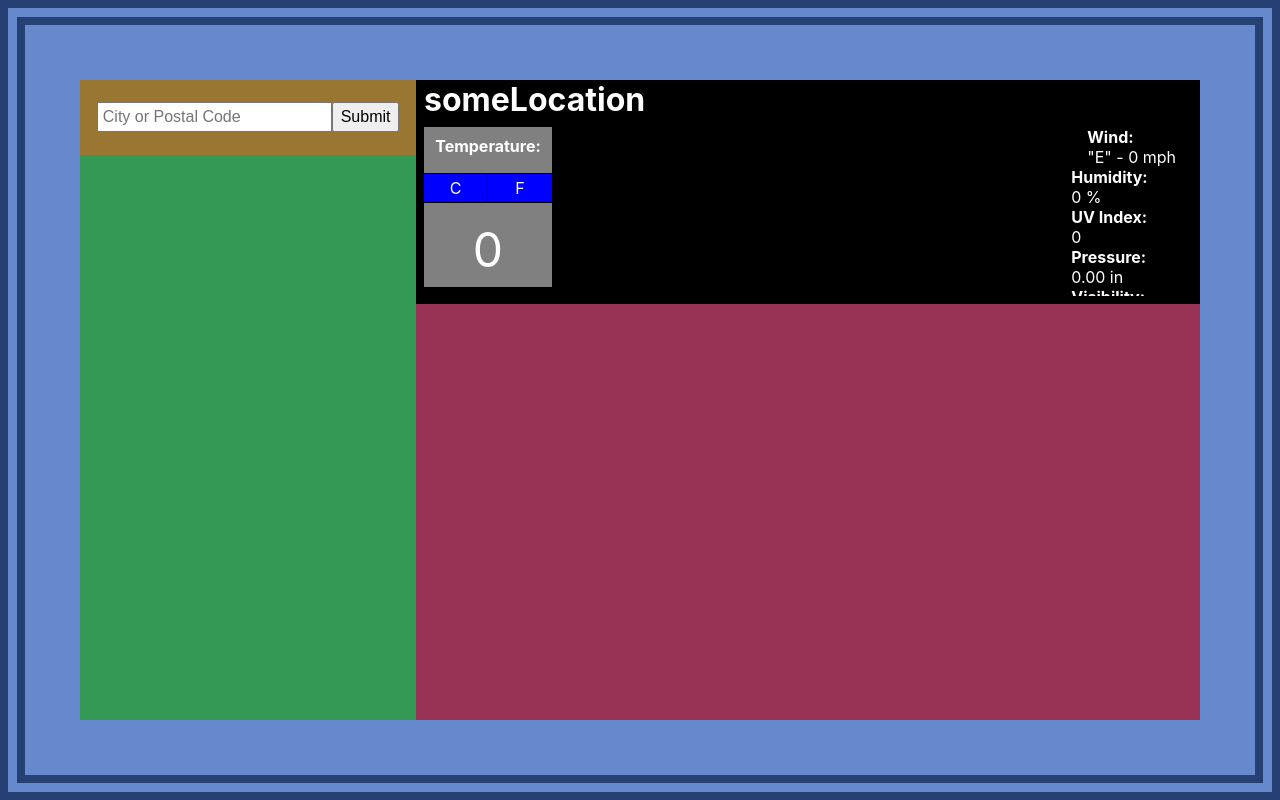
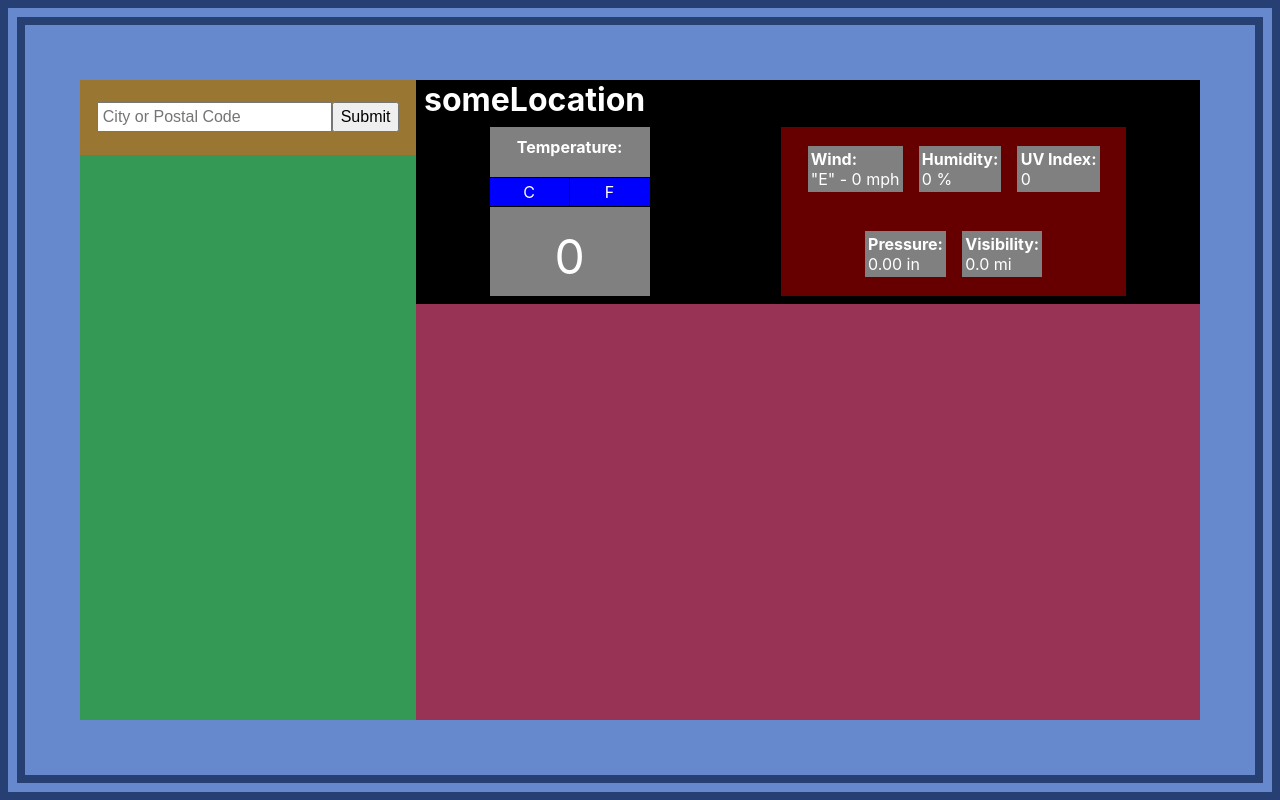
Before and after one commit to CHart-Cavanaugh/WeatherApp, a React (Create React App) app: page / in a window 1280 px wide. Built offline with nearby package versions, Linux system fonts and the light colour scheme.

Commit message:
Update the appearance of the header for the "WeatherInformation" component so that the 2 columns of the "#main-info" element, and everything in those columns, are spaced evenly.

```diff
--- a/src/components/_weatherInformation.scss
+++ b/src/components/_weatherInformation.scss
@@ -66,11 +66,49 @@
 #main-info {
 
   display: flex;
-  justify-content: space-between;
+  justify-content: space-around;
   flex-wrap: wrap;
   overflow-y: scroll;
-  row-gap: 1rem;
+  // row-gap: 1rem;
   flex-basis: calc(100% - 2rem);
+  // column-gap: .5rem;
+
+
+
+  .main-column {
+
+    background-color: hsla(0, 100%, 50%, 40%); //Testing Only. Remove Later.
+
+  }
+
+  #main-col-left {
+
+    // flex-basis: 10rem;
+    flex-basis: 40%;
+    height: 100%;
+
+  }
+
+  #main-col-right {
+
+    flex-basis: 52.5%;
+    display: flex;
+    column-gap: 1rem;
+    height: 100%;
+    justify-content: center;
+    flex-wrap: wrap;
+    align-items: center;
+
+
+
+    div {
+
+      background: grey; //Testing Only. Remove Later.
+      padding: .2rem;
+
+    }
+
+  }
 
 
 
@@ -79,10 +117,10 @@
     display: flex;
     flex-direction: column;
     align-items: center;
-    width: 8rem;
+    // width: 10rem;
     background: grey;
     justify-content: space-around;
-    height: 80%;
+    height: 100%;
 
 
     #current-temp-label {
@@ -135,9 +173,15 @@
 
     display: inline-flex;
     flex-direction: column;
-    margin: 0 1rem;
 
   }
+
+}
+
+
+.info-label {
+
+  margin: 0;
 
 }
 
@@ -177,6 +221,24 @@
 
     overflow-x: hidden;
     overflow-y: hidden;
+    justify-content: space-around;
+
+
+
+    #main-col-left {
+
+      flex-basis: 10rem;
+
+    }
+
+    #main-col-right {
+
+      flex-basis: 45%;
+      // justify-content: flex-start;
+      padding: 0 1.5rem;
+      row-gap: 0;
+
+    }
 
   }
 
```
